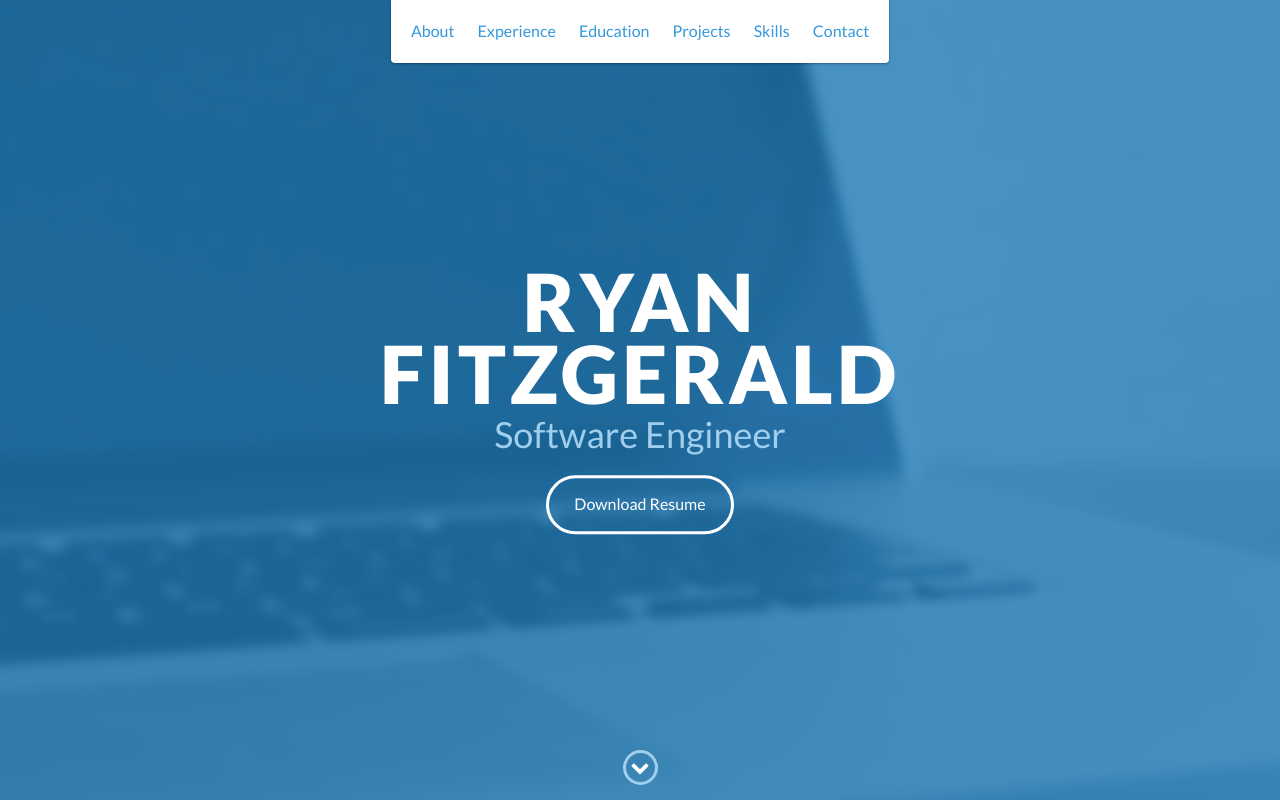
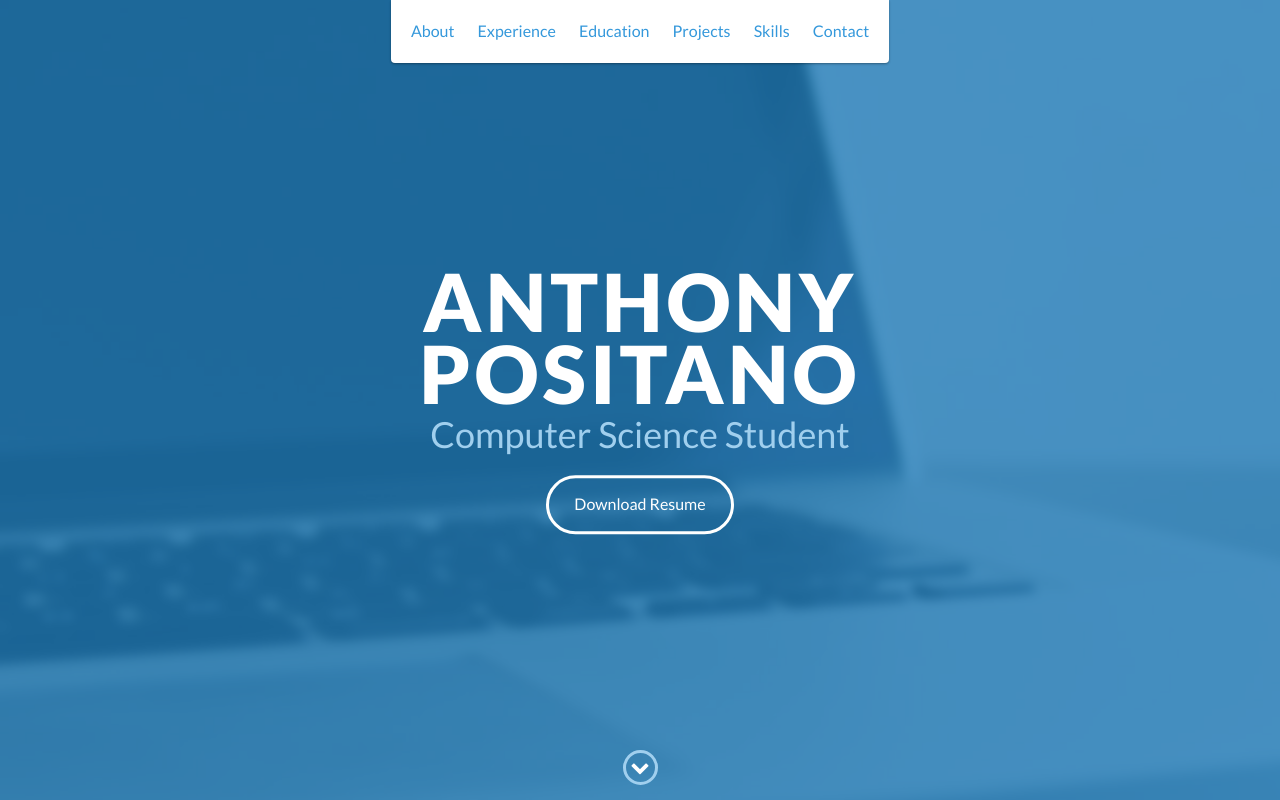
Before and after one commit to Apoz626/Computer-Science-Portfolio, a website: page index.html in a window 1280 px wide. Shown: the top 800 px of the page. Drawn offline with nearby package versions, Linux system fonts and the light colour scheme.

Commit message:
Changed name

```diff
--- a/index.html
+++ b/index.html
@@ -48,8 +48,8 @@
 
     <div id="lead">
         <div id="lead-content">
-            <h1>Ryan Fitzgerald</h1>
-            <h2>Software Engineer</h2>
+            <h1>Anthony Positano</h1>
+            <h2>Computer Science Student</h2>
             <a href="#" class="btn-rounded-white">Download Resume</a>
         </div>
         <!-- End #lead-content -->
```
